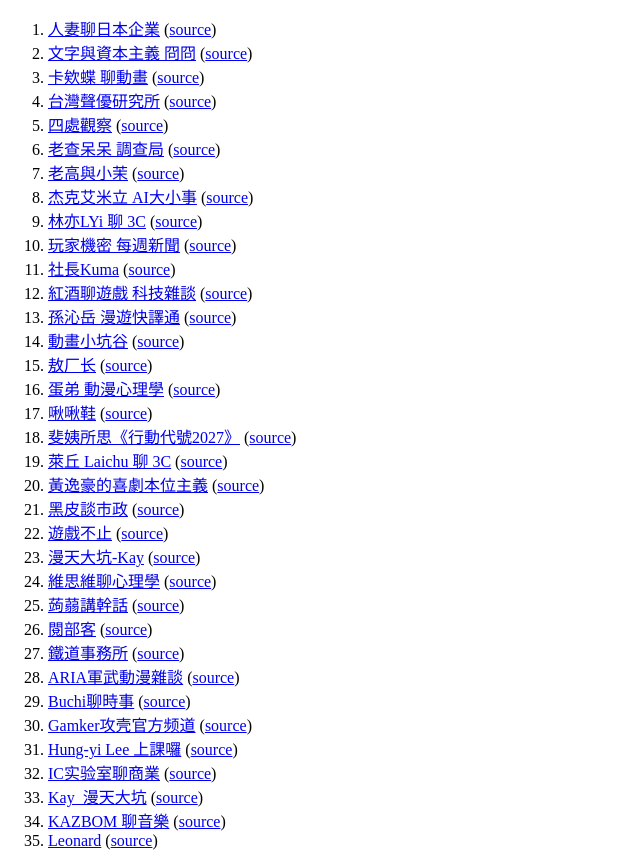
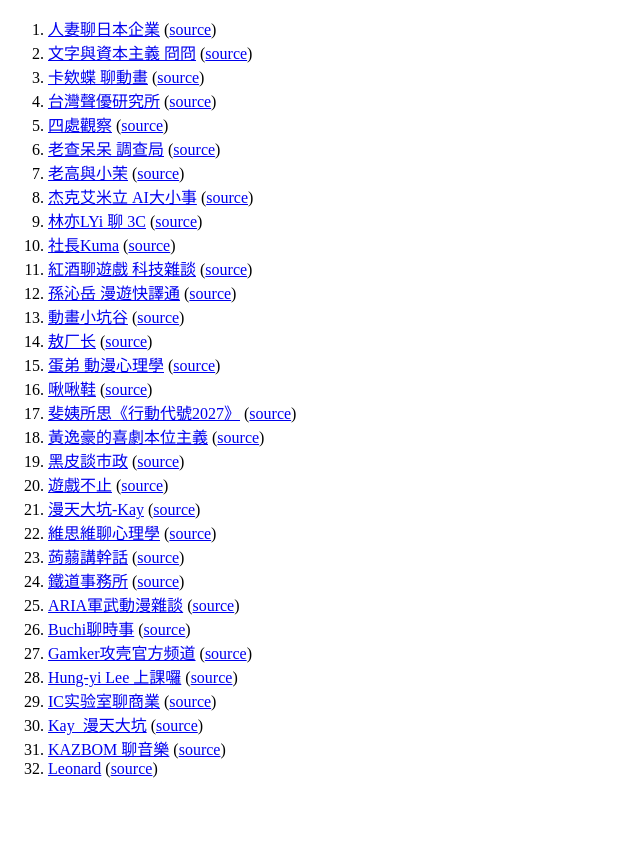
Before and after one commit to democwise2016/action-UT-Podcast, a plain HTML site: page index.html in a window 1280 px wide. Shown: the whole page, without its empty margins (0-640 px from the left). After the commit the page ends 800 px from the top, so only its background shows below. Drawn offline with Linux system fonts and the light colour scheme.

Commit message:
Deploying to gh-pages from @ democwise2016/action-UT-Podcast@9615151349d215939b7709af8baa0639da0772a2 🚀

```diff
--- a/index.html
+++ b/index.html
@@ -43,10 +43,6 @@
       (<a href="https://www.youtube.com/channel/UC4dtpugIYK56S_7btf5a-iQ" target="_blank">source</a>)
     </li>
 <li>
-      <a href="https://democwise2016.github.io/action-UT-Podcast/GamerSecret-News-ch_UCmtmIF-u0ojej0y9i9STuIw.rss" target="_blank">玩家機密 每週新聞</a>
-      (<a href="https://www.youtube.com/channel/UCmtmIF-u0ojej0y9i9STuIw" target="_blank">source</a>)
-    </li>
-<li>
       <a href="https://democwise2016.github.io/action-UT-Podcast/Super_Kuma-ch_UC4_ofgezp9nrPXHSmZMT97g.rss" target="_blank">社長Kuma</a>
       (<a href="https://www.youtube.com/channel/UC4_ofgezp9nrPXHSmZMT97g" target="_blank">source</a>)
     </li>
@@ -79,10 +75,6 @@
       (<a href="https://www.youtube.com/channel/UC2VKL-DkRvXtWkfjMzkYvmw" target="_blank">source</a>)
     </li>
 <li>
-      <a href="https://democwise2016.github.io/action-UT-Podcast/LaichuTV-ch_UCHSFWd7MUGTY7xRdiGeMALw.rss" target="_blank">萊丘 Laichu 聊 3C</a>
-      (<a href="https://www.youtube.com/channel/UCHSFWd7MUGTY7xRdiGeMALw" target="_blank">source</a>)
-    </li>
-<li>
       <a href="https://democwise2016.github.io/action-UT-Podcast/comedyihao-ch_UCCc2xNwMwwGs5T5UPaKh0Tw.rss" target="_blank">黃逸豪的喜劇本位主義</a>
       (<a href="https://www.youtube.com/channel/UCCc2xNwMwwGs5T5UPaKh0Tw" target="_blank">source</a>)
     </li>
@@ -105,10 +97,6 @@
 <li>
       <a href="https://democwise2016.github.io/action-UT-Podcast/jarrow3988-ch_UCjGBF7OQXzgJFDwrbzxtDrQ.rss" target="_blank">蒟蒻講幹話</a>
       (<a href="https://www.youtube.com/channel/UCjGBF7OQXzgJFDwrbzxtDrQ" target="_blank">source</a>)
-    </li>
-<li>
-      <a href="https://democwise2016.github.io/action-UT-Podcast/yuubuke-ch_UCBvQ4hOEoDdYeIBu0tE-7Sg.rss" target="_blank">閱部客</a>
-      (<a href="https://www.youtube.com/channel/UCBvQ4hOEoDdYeIBu0tE-7Sg" target="_blank">source</a>)
     </li>
 <li>
       <a href="https://democwise2016.github.io/action-UT-Podcast/Railway-Office-ch_UCdinDPM5zd2nk2LdtOcEDPQ.rss" target="_blank">鐵道事務所</a>
```
